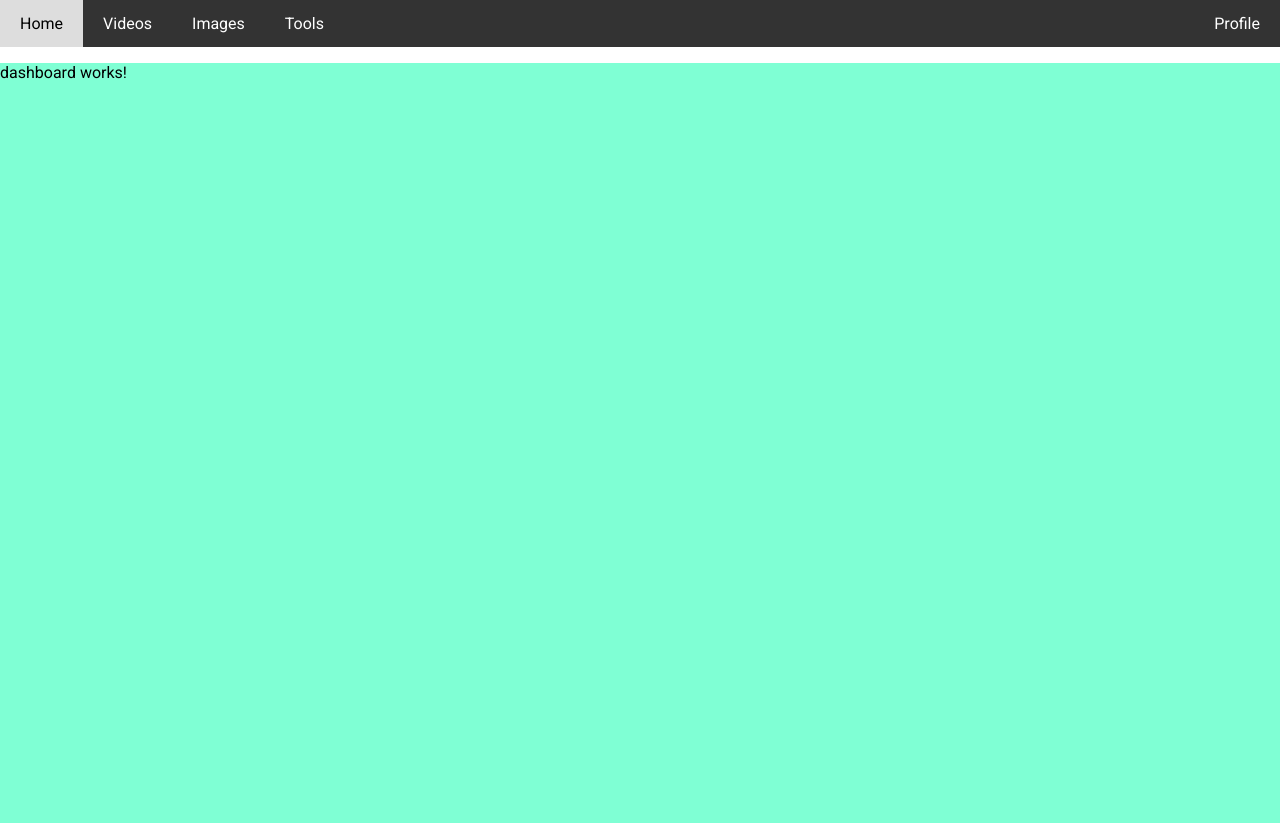
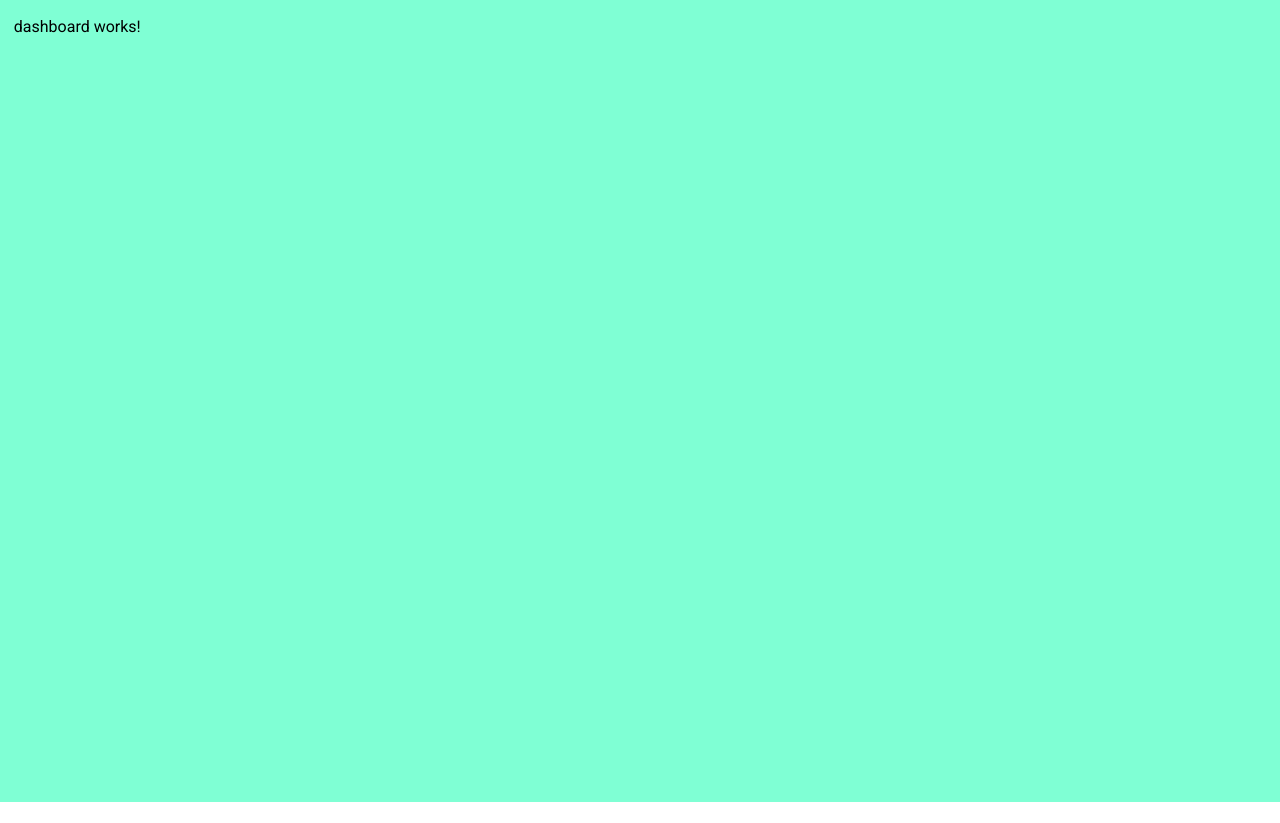
Before and after one commit to zhouyang123200/multimedia-manager-frontend, an Angular app: page /home in a window 1280 px wide. After the commit the page ends 802 px from the top, so only its background shows below. Built offline with nearby package versions, Linux system fonts and the light colour scheme.

Commit message:
add angular-in-memory-web-api pakage

```diff
--- a/package.json
+++ b/package.json
@@ -35,6 +35,7 @@
     "@types/jasmine": "~3.6.0",
     "@types/jasminewd2": "~2.0.3",
     "@types/node": "^12.11.1",
+    "angular-in-memory-web-api": "^0.11.0",
     "jasmine-core": "~3.6.0",
     "jasmine-spec-reporter": "~5.0.0",
     "karma": "~5.0.0",
--- a/src/app/app.component.css
+++ b/src/app/app.component.css
@@ -1,5 +1,12 @@
 .background {
   background-color: aquamarine;
   width: auto;
-  height: 95%;
+  height: 100%;
+  padding: 1px;
 }
+
+.container {
+  width: 98%;
+  margin-left: auto;
+  margin-right: auto;
+}
--- a/src/app/app.component.html
+++ b/src/app/app.component.html
@@ -1,4 +1,6 @@
 <nav-header *ngIf="isAuthenticated"></nav-header>
 <div class="background">
-    <router-outlet></router-outlet>
+    <div class="container">
+        <router-outlet></router-outlet>
+    </div>
 </div>
--- a/src/app/app.component.ts
+++ b/src/app/app.component.ts
@@ -13,6 +13,6 @@ export class AppComponent {
   ) {}
 
   ngOnInit() {
-    this.isAuthenticated = true;
+    this.isAuthenticated = false;
   }
 }
```
Also changed, not shown: src/app/videos/video-board/video-board.component.html (line endings or trailing spaces), 1 other file (tests, documents, lock files or other folders).
